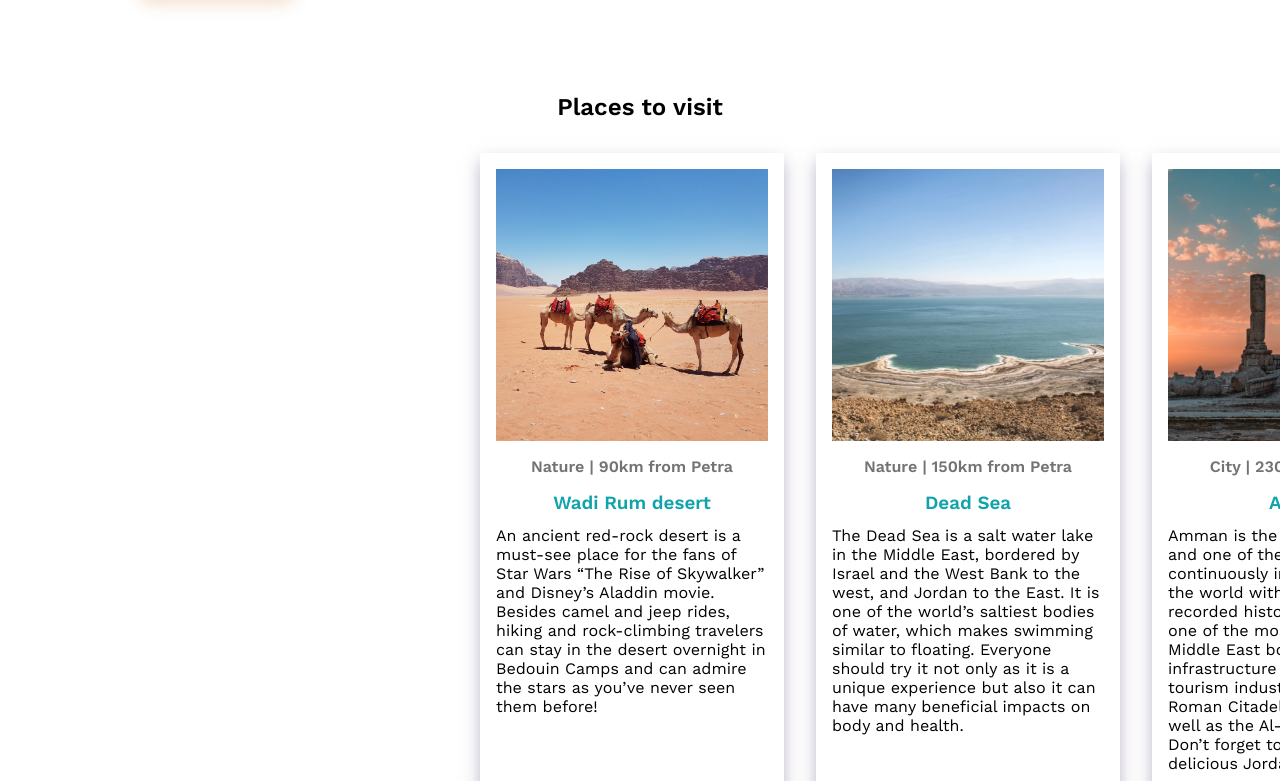
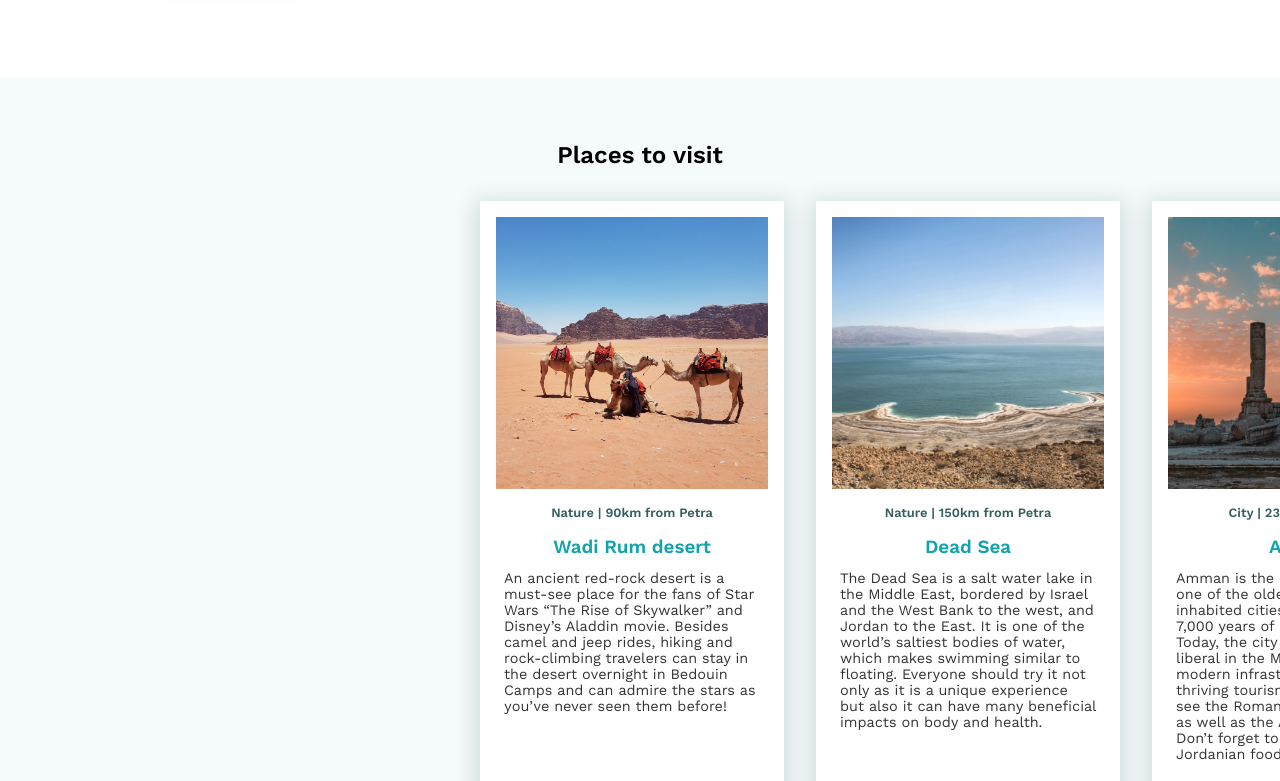
Before and after one commit to sandra-krejcir/trawell, a plain HTML site: page city_page.html in a window 1280 px wide. Shown: the part 707-1488 px from the top of the page. Drawn offline with Linux system fonts and the light colour scheme; no server answers.

Commit message:
css-fixes-background_color_blue,text_styling,etc

```diff
--- a/city_page.css
+++ b/city_page.css
@@ -101,6 +101,7 @@ h1 {
 
 h2 {
     font-family: var(--h2-font-family);
+    padding-top: 4rem;
 }
 
 h3 {
@@ -112,9 +113,11 @@ h3 {
 
 h4 {
     font-family: var(--h4-font-family);
-    color: #737373;
+    color: var(--color-1);
+    opacity: 0.8;
     text-align: center;
     padding-top: 0.8rem;
+    font-size: 0.8rem;
 }
 
 p {
@@ -138,7 +141,8 @@ article a:hover {
     column-gap: 10px;
     margin-left: 8.5rem;
     margin-right: 8.5rem;
-    margin-top: 6rem;
+    margin-top: 4rem;
+    margin-bottom: 0;
 }
 
 .description p {
@@ -148,6 +152,7 @@ article a:hover {
 
 .description h2 {
     padding-bottom: 2rem;
+    padding-top: 1rem;
 }
 
 .cityDes {
@@ -157,7 +162,7 @@ article a:hover {
 .map {
     width: 35vw;
     height: 35vw;
-    padding-left: 5rem;
+    /* padding-left: 5rem; */
     padding-bottom: 3rem;
     align-self: center;
 }
@@ -183,7 +188,7 @@ article a:hover {
 
 section {
     margin-top: 2rem;
-    margin-bottom: 6rem;
+    padding-bottom: 6rem;
 }
 
 button {
@@ -225,14 +230,25 @@ button:hover {
 .list p {
     max-width: 20rem;
     padding-top: 0.7rem;
+    font-size: 0.9rem;
+    color: black;
+    opacity: 0.8;
+    padding-left: 0.5rem;
+    padding-right: 0.5rem;
+    padding-bottom: 1rem;
 }
 .landmark {
     background-color: black;
 }
 
 article {
-    box-shadow: 0px 8px 16px 0px rgba(125, 109, 148, 0.5);
+    box-shadow: 0px 5px 20px 5px rgba(0, 55, 59, 0.15);
     padding: 1rem;
+    background-color: white;
+}
+
+.dishes > article {
+    box-shadow: 0px 5px 15px 5px rgba(0, 0, 0, 0.1);
 }
 
 figcaption {
@@ -255,10 +271,11 @@ figcaption {
 }
 
 .recipe {
-    margin-top: 2.5rem;
+    margin-top: 1rem;
     text-align: center;
     font-weight: bold;
     text-decoration: underline;
+    margin-bottom: 1rem;
 }
 html {
     scroll-behavior: smooth;
@@ -368,6 +385,10 @@ footer {
     width: 100vw;
 }
 
+.background-blue {
+    background-color: var(--bg-color3);
+}
+
 @media (max-width: 800px) {
     #global-nav {
         grid-area: global_nav;
--- a/city_page.html
+++ b/city_page.html
@@ -68,7 +68,11 @@
                 </div>
                 <img class="map" src="pics_trawell/Path 21.jpg" alt="Image of the map"></img>
                 </section>
-                <h2 class="center">Places to visit</h2>
+
+
+
+    <div class="background-blue">
+    <h2 class="center">Places to visit</h2>
     <section class="list">
         <article class="land1">
             <img src="pics_trawell/Mask Group 38.jpg" alt="Picture of Wadi Rum desert"></img>
@@ -89,6 +93,7 @@
                     <p>Amman is the capital of Jordan and one of the oldest continuously inhabited cities in the world with 7,000 years of recorded history. Today, the city is one of the most liberal in the Middle East boasting a modern infrastructure and a thriving tourism industry. You can see the Roman Citadel and Theatre as well as the Al-Husseini Mosque. Don’t forget to taste some delicious Jordanian food!</p>
                 </article>
     </section>
+  </div>
     <h2 class="center">Local cuisine</h2>
     <section class="list dishes">
                     <article class="food1">
```
